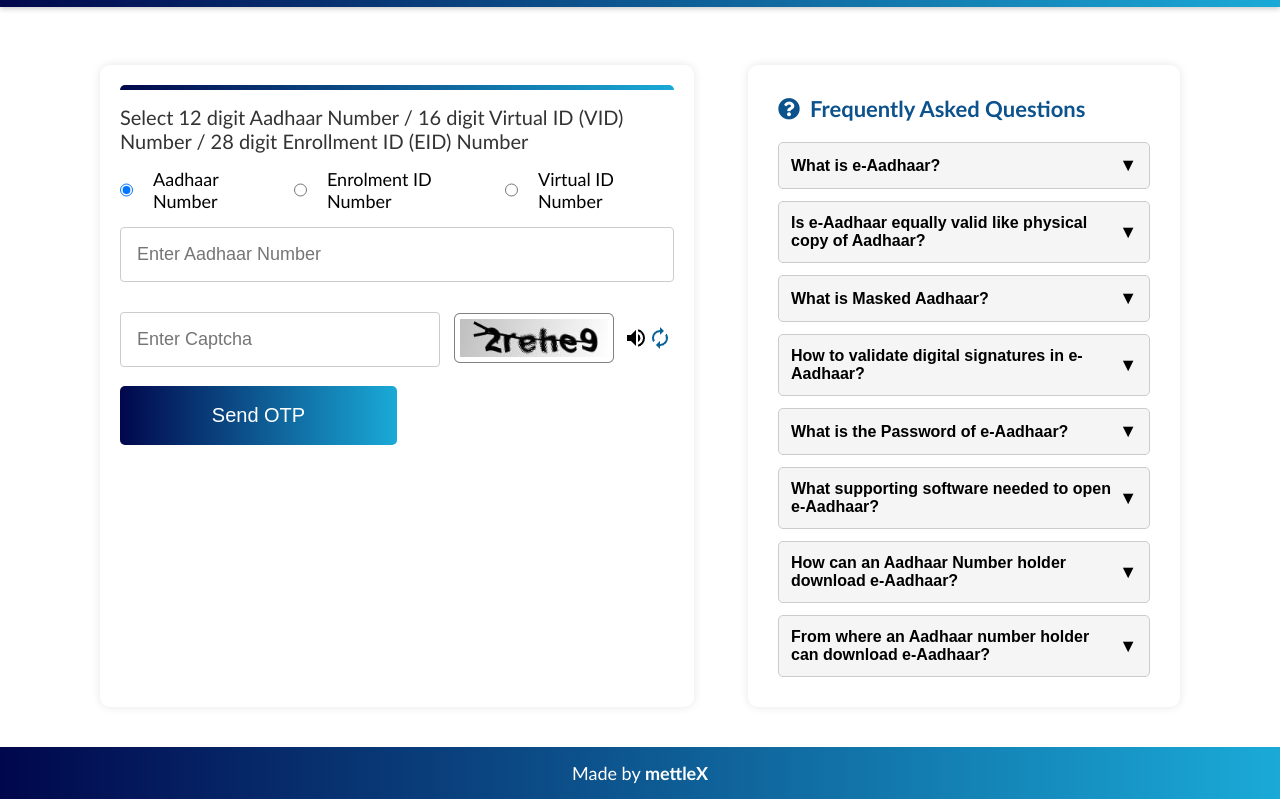
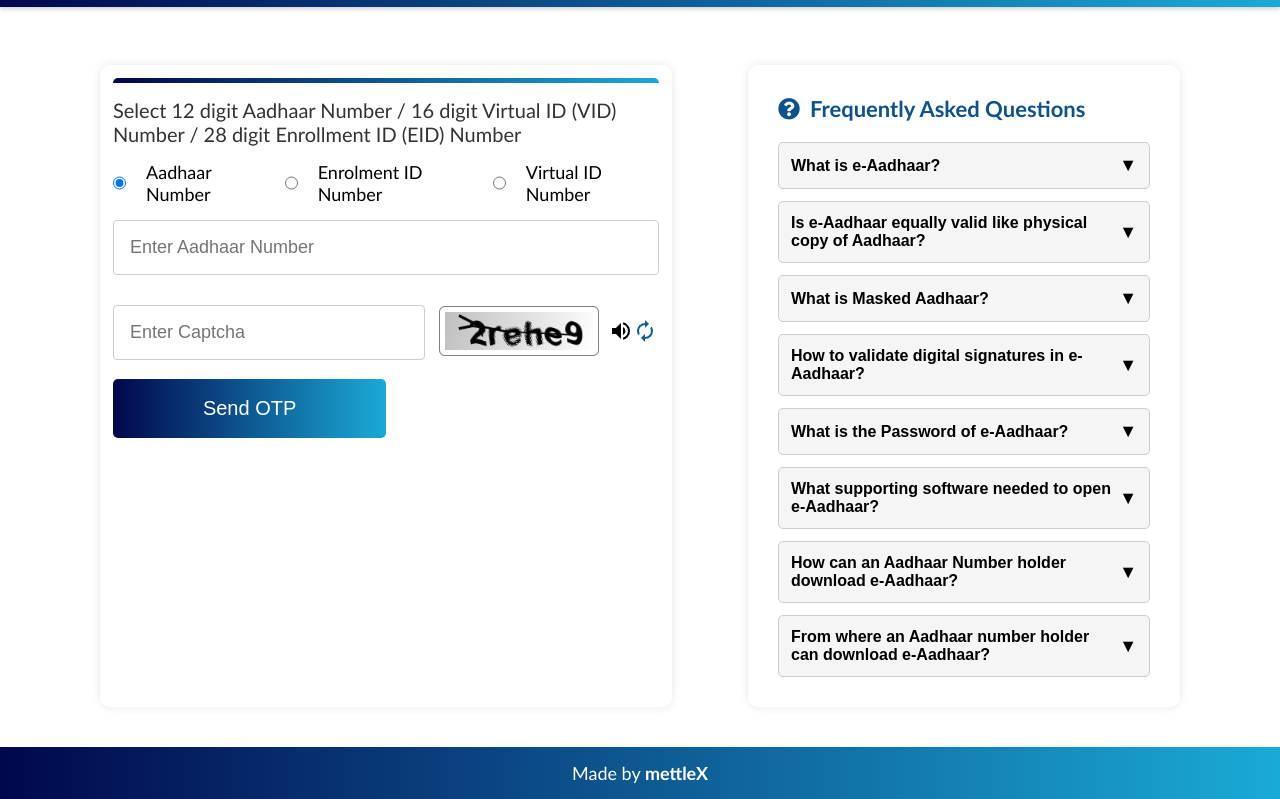
Before and after one commit to nehahter/uidai, a plain HTML site: page index.html in a window 1280 px wide. Shown: the part 95-894 px from the top of the page. Drawn offline with Linux system fonts and the light colour scheme.

Commit message:
Update style.css

```diff
--- a/style.css
+++ b/style.css
@@ -116,8 +116,8 @@ header {
 
 /* Left part (form container) styles */
 .form-container {
-    width: 55%;
-    padding: 20px;  /* Reduced padding for more compact appearance */
+    width: 53%;
+    padding: 13px;  /* Reduced padding for more compact appearance */
     background-color: white;
     border-radius: 10px;
     box-shadow: 0px 0px 10px rgba(0, 0, 0, 0.1);
```
